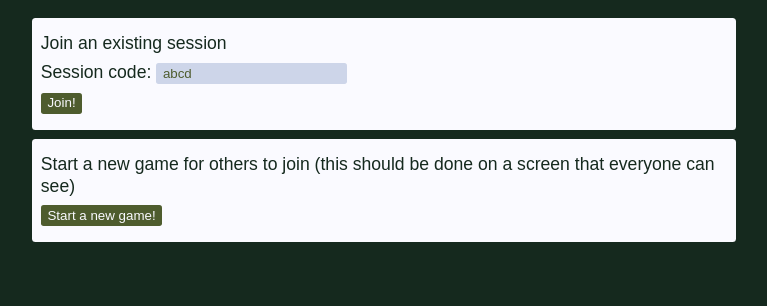
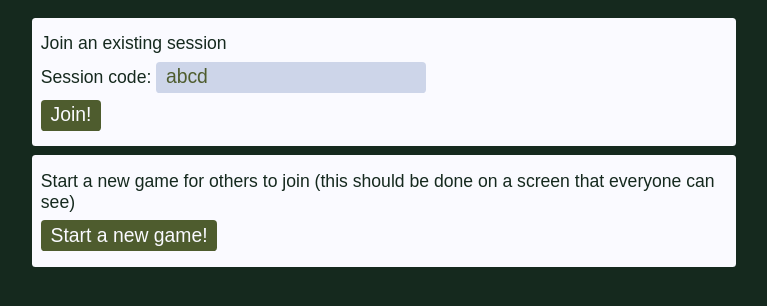
Before and after one commit to very-scary-scenario/fixed, a Flask app: page / in a window 1280 px wide. Shown: the top 306 px of the page, without its empty margins (256-1023 px from the left). Run offline with Flask 2, Linux system fonts and the light colour scheme.

Commit message:
Make buttons bigger again.

```diff
--- a/static/style.css
+++ b/static/style.css
@@ -41,6 +41,10 @@ html {
 
 h1, h2, h3, h4, h5 {
   font-size: 1.2em;
+}
+
+input {
+  font-size: 1.1rem;
 }
 
 body {
```
